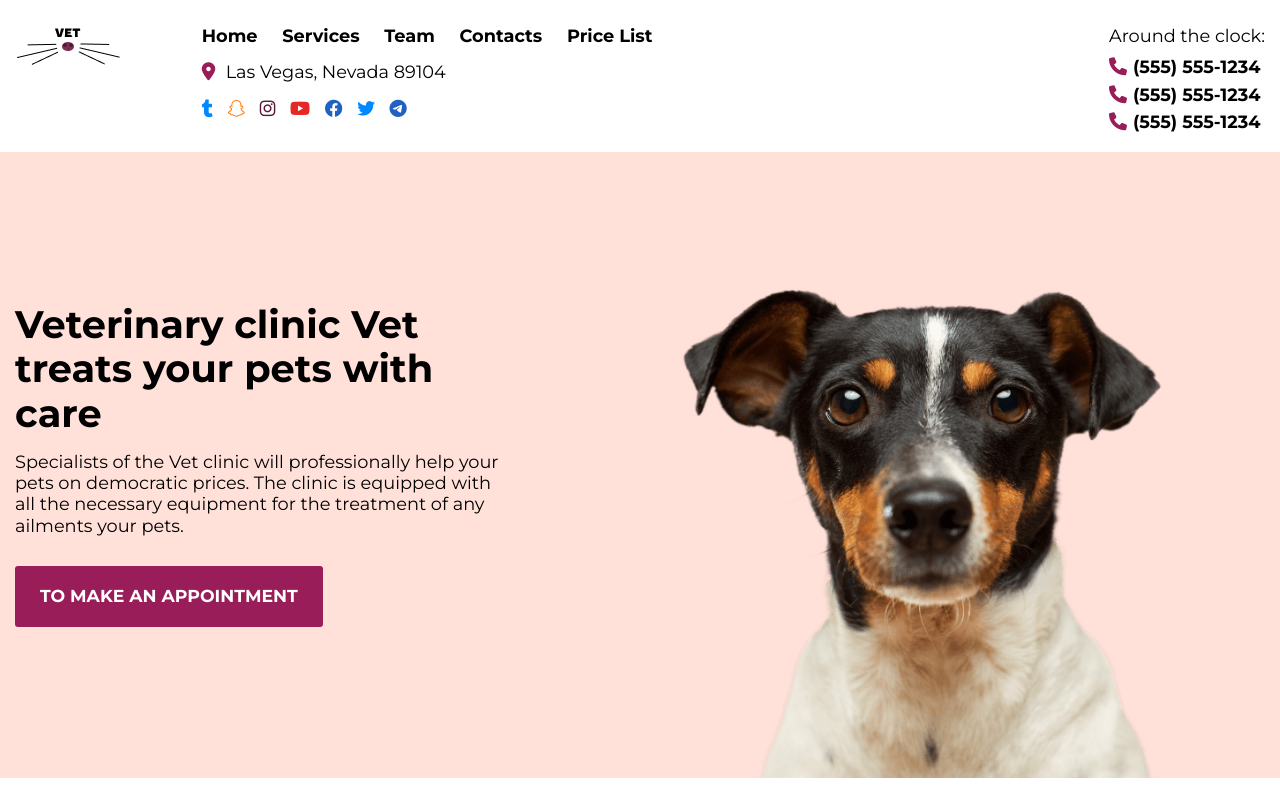
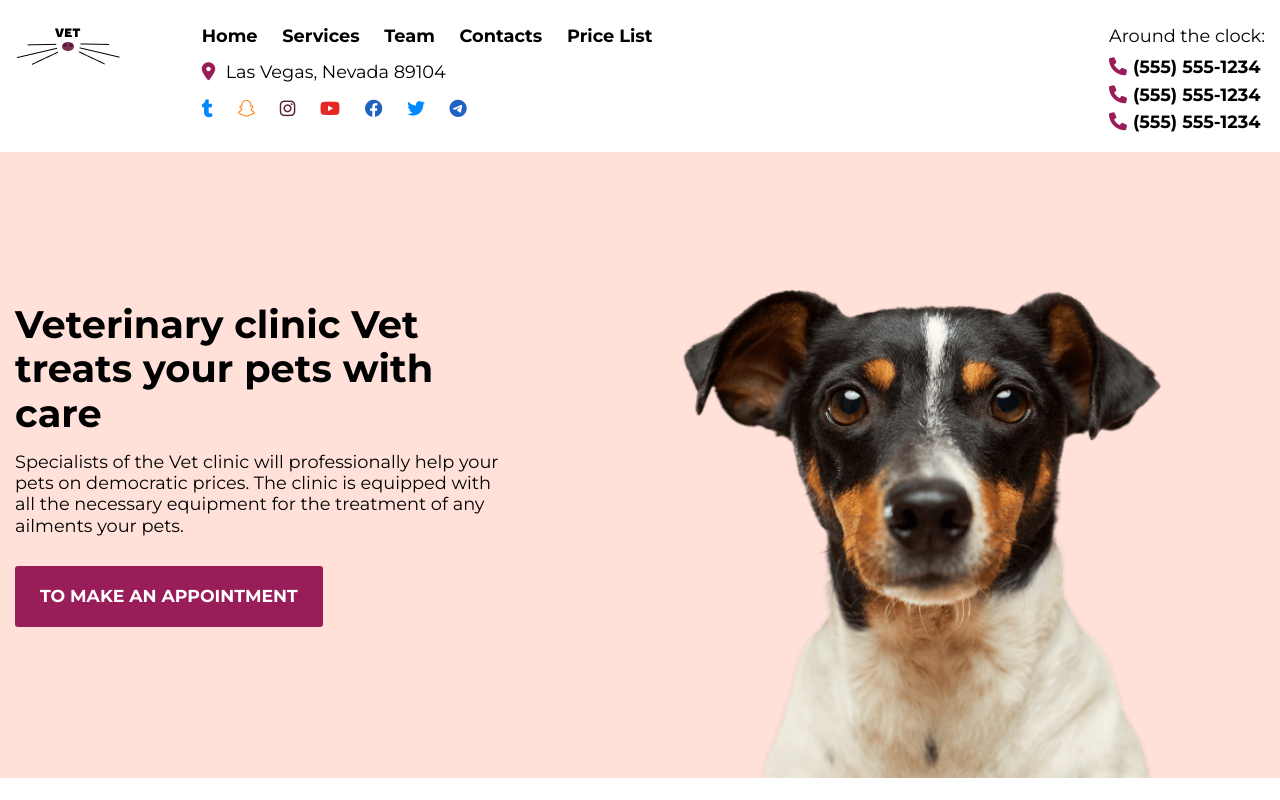
Before and after one commit to Webpageproofs/vet_clinic876, a plain HTML site: page index.html in a window 1280 px wide. Shown: the top 800 px of the page. Drawn offline with nearby package versions, Linux system fonts and the light colour scheme.

Commit message:
Update style.css

```diff
--- a/css/style.css
+++ b/css/style.css
@@ -127,7 +127,7 @@ textarea:focus::placeholder { opacity: 0; -webkit-transition: opacity 0.8s ease;
 
 .social { color: #991d58; }
 
-.social a { -webkit-transition: all 0.3s ease 0s; -o-transition: all 0.3s ease 0s; transition: all 0.3s ease 0s; padding-top: 10px; padding-right: 10px;padding-bottom: 10px;}
+.social a { -webkit-transition: all 0.3s ease 0s; -o-transition: all 0.3s ease 0s; transition: all 0.3s ease 0s; padding-top: 10px; padding-right: 20px;padding-bottom: 10px;}
 
 .social a:hover { color: #991d58; }
 
```
